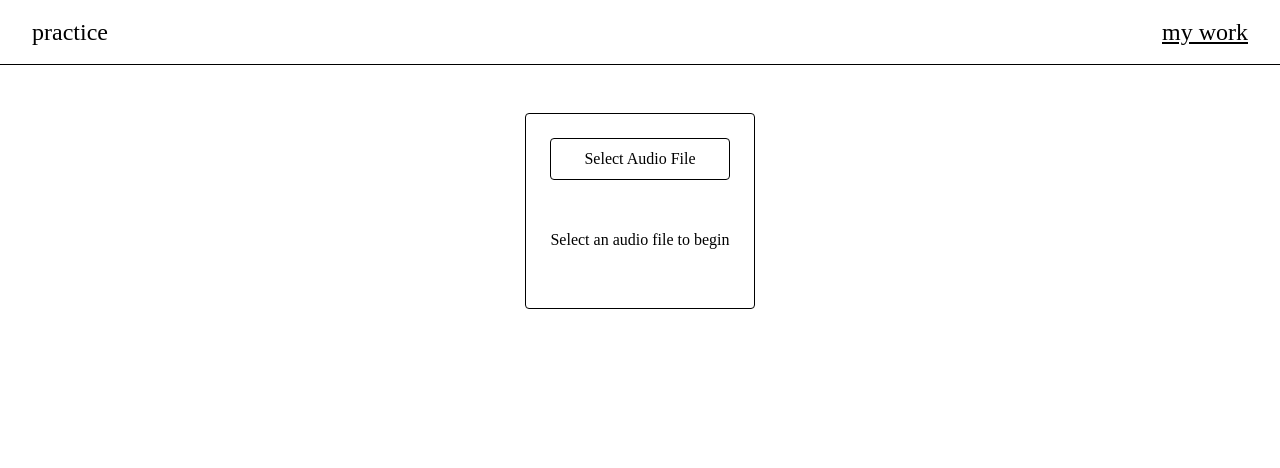
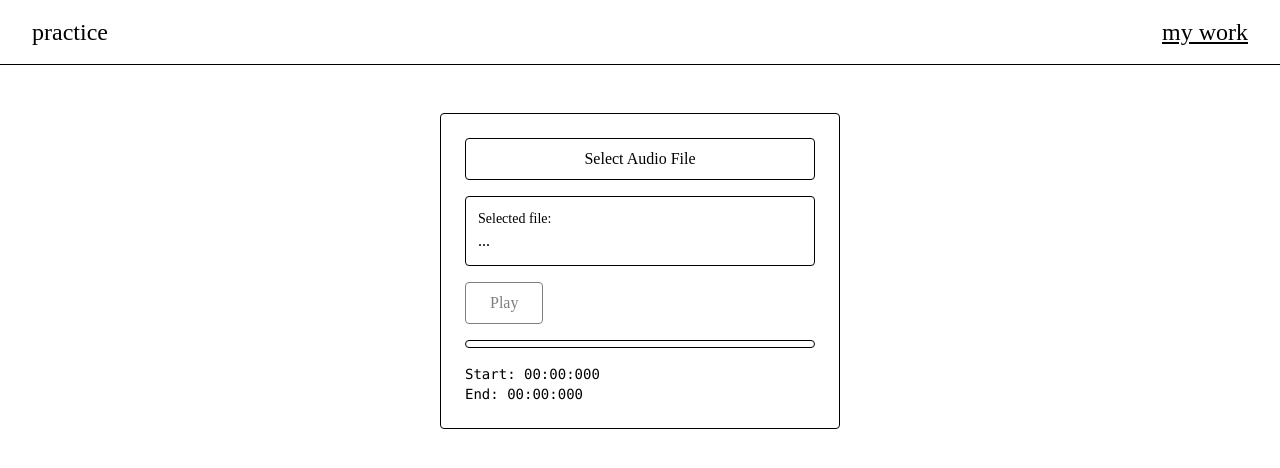
Before and after one commit to bmitchinson/practice, a SvelteKit app: page / in a window 1280 px wide. Shown: the top 468 px of the page. Built offline with nearby package versions, Linux system fonts and the light colour scheme.

Commit message:
working zoom

```diff
--- a/src/lib/components/AudioPlayer.svelte
+++ b/src/lib/components/AudioPlayer.svelte
@@ -3,7 +3,7 @@
 
 	let audioElement: HTMLAudioElement;
 	let fileInput: HTMLInputElement;
-	let selectedFile: File | null = $state(null);
+	let { selectedFile = $bindable(null) }: { selectedFile?: File | null } = $props();
 	let audioUrl: string | null = $state(null);
 	let isPlaying: boolean = $state(false);
 	let currentTime: number = $state(0);
@@ -123,7 +123,7 @@
 	});
 </script>
 
-<div class="audio-player border-theme mx-auto w-full max-w-md rounded border p-6">
+<div class="audio-player border-theme mx-auto w-full rounded border p-6">
 	<!-- File Input (Hidden) -->
 	<input
 		bind:this={fileInput}
@@ -138,15 +138,11 @@
 		Select Audio File
 	</button>
 
-	<!-- Selected File Info -->
-	{#if selectedFile}
 	<div class="border-theme mb-4 rounded border p-3">
 		<p class="text-sm">Selected file:</p>
-			<p class="truncate">{selectedFile.name}</p>
+		<p class="truncate">{selectedFile?.name || '...'}</p>
 	</div>
-	{/if}
 
-	<!-- Audio Element -->
 	{#if audioUrl}
 		<audio
 			bind:this={audioElement}
@@ -163,7 +159,6 @@
 	{/if}
 
 	<!-- Playback Controls -->
-	{#if isLoaded}
 	<div class="mb-4">
 		<button
 			on:click={togglePlayPause}
@@ -191,9 +186,4 @@
 		<span bind:this={startTimeElement}>Start: {formatTime(currentTime)}</span>
 		<span bind:this={endTimeElement}>End: {formatTime(duration)}</span>
 	</div>
-	{:else if selectedFile}
-		<div class="py-4 text-center">Loading audio file...</div>
-	{:else}
-		<div class="py-8 text-center">Select an audio file to begin</div>
-	{/if}
 </div>
--- a/src/routes/+page.svelte
+++ b/src/routes/+page.svelte
@@ -1,5 +1,10 @@
 <script lang="ts">
 	import AudioPlayer from '$lib/components/AudioPlayer.svelte';
+
+	let selectedFile: File | null = $state(null);
+	let playerWidth = $state(25); // Default width in em
+	const minWidth = 25;
+	const maxWidth = 400;
 </script>
 
 <svelte:head>
@@ -8,7 +13,25 @@
 </svelte:head>
 
 <main class="min-h-screen py-8">
-	<div class="container mx-auto px-4">
-		<AudioPlayer />
+	<!-- AudioPlayer with dynamic width and centering -->
+	<div class="flex justify-center overflow-hidden">
+		<div style="width: {playerWidth}em;">
+			<AudioPlayer bind:selectedFile />
+		</div>
 	</div>
+
+	<!-- Width Control Slider - Fixed position and width - Only show if file selected -->
+	{#if selectedFile}
+		<div class="mx-auto mt-8 w-80 px-4">
+			<label for="width-slider" class="mb-2 block text-sm"> Zoom Level </label>
+			<input
+				id="width-slider"
+				type="range"
+				min={minWidth}
+				max={maxWidth}
+				bind:value={playerWidth}
+				class="h-2 w-full cursor-pointer rounded-lg border"
+			/>
+		</div>
+	{/if}
 </main>
```
Lines whose indentation alone changed are shown as unchanged.
